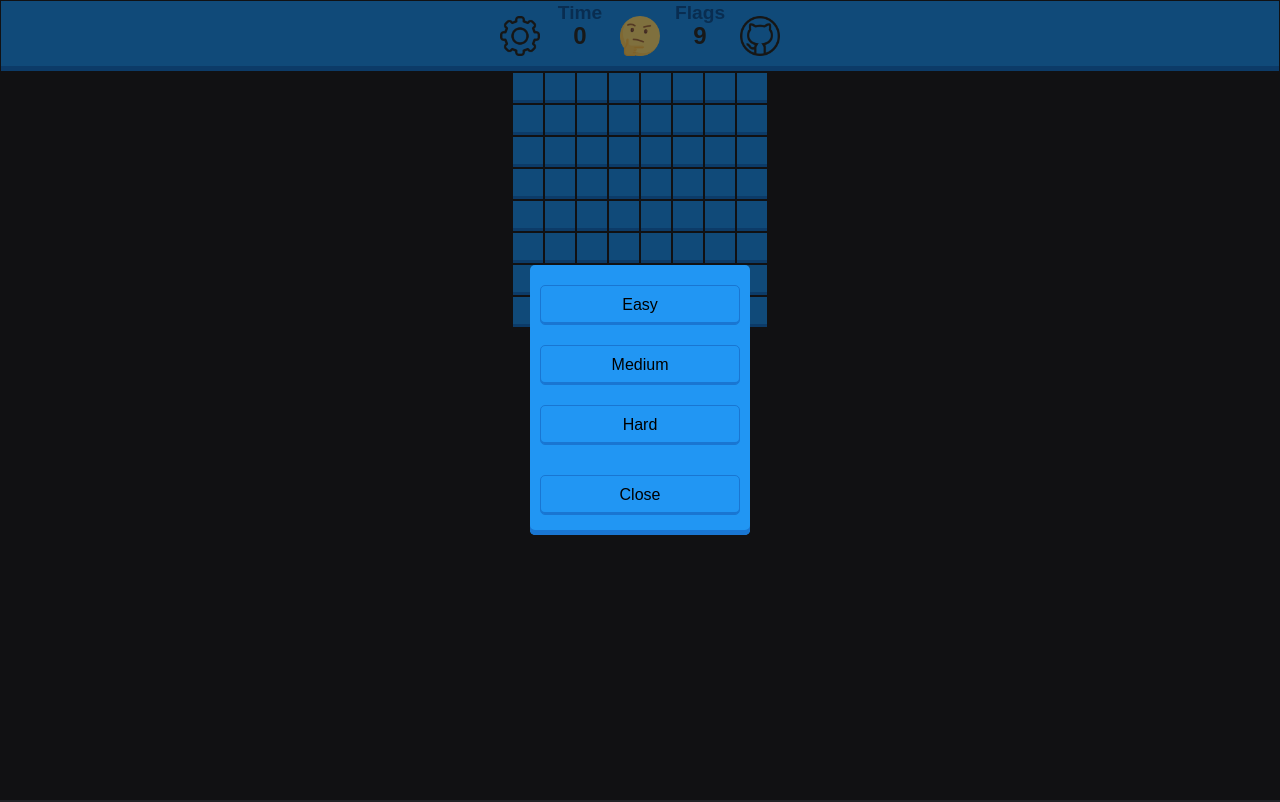
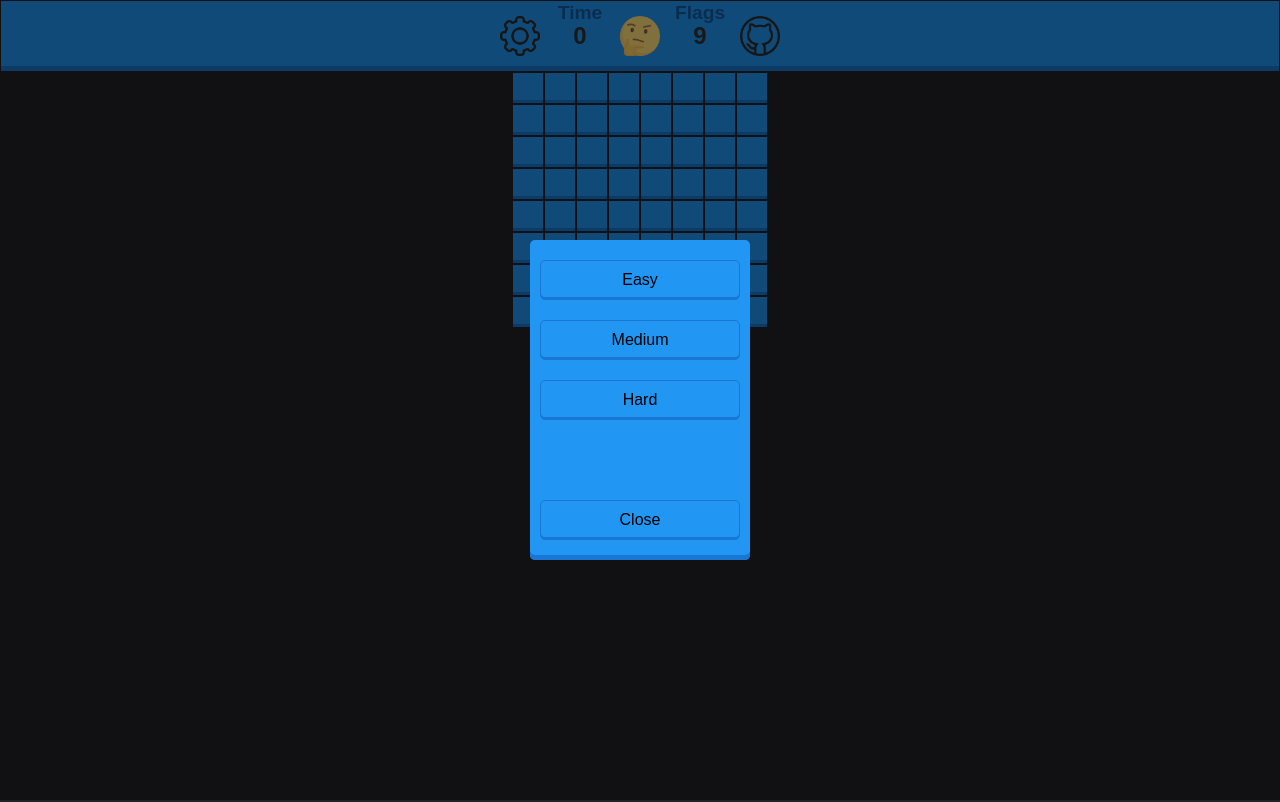
Before and after one commit to onicat/react-minesweeper, a React (Create React App) app: page / in a window 1280 px wide. Both pictures are taken after a click on the picture 520 px from the left and 36 px from the top of the page. Built offline with nearby package versions, Linux system fonts and the light colour scheme.

Commit message:
Made menu buttons animation

```diff
--- a/src/components/SettingsMenuComponent.tsx
+++ b/src/components/SettingsMenuComponent.tsx
@@ -12,6 +12,7 @@ interface SettingsMenuComponentProps {
 
 const StyledMenuButton = styled.button`
   width: 200px;
+  height: 40px;
   margin: 10px 0;
   padding: 10px;
   border: 1px solid #1976d2;
@@ -20,9 +21,15 @@ const StyledMenuButton = styled.button`
   outline: none;
   font-size: 1em;
   border-radius: 5px;
+  &:active {
+    box-shadow: none;
+    height: 38px;
+    margin-top: 12px;
+  }
 `
 
 const StyledSettingsMenuComponent = styled.div`
+  height: 300px;
   padding: 10px;
   display: flex;
   flex-direction: column;
@@ -63,7 +70,7 @@ const SettingsMenuComponent = ({
         Hard
       </StyledMenuButton>
       <StyledMenuButton
-        style={{marginTop: '20px'}}
+        style={{marginTop: 'auto'}}
         onClick={() => closePopUp()}
       >
         Close
```
